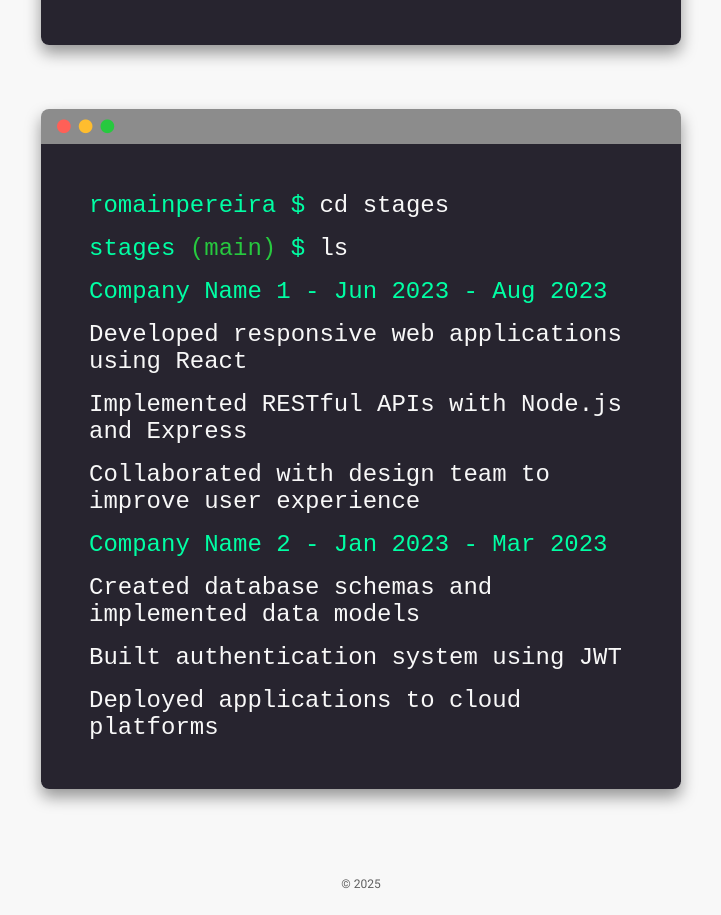
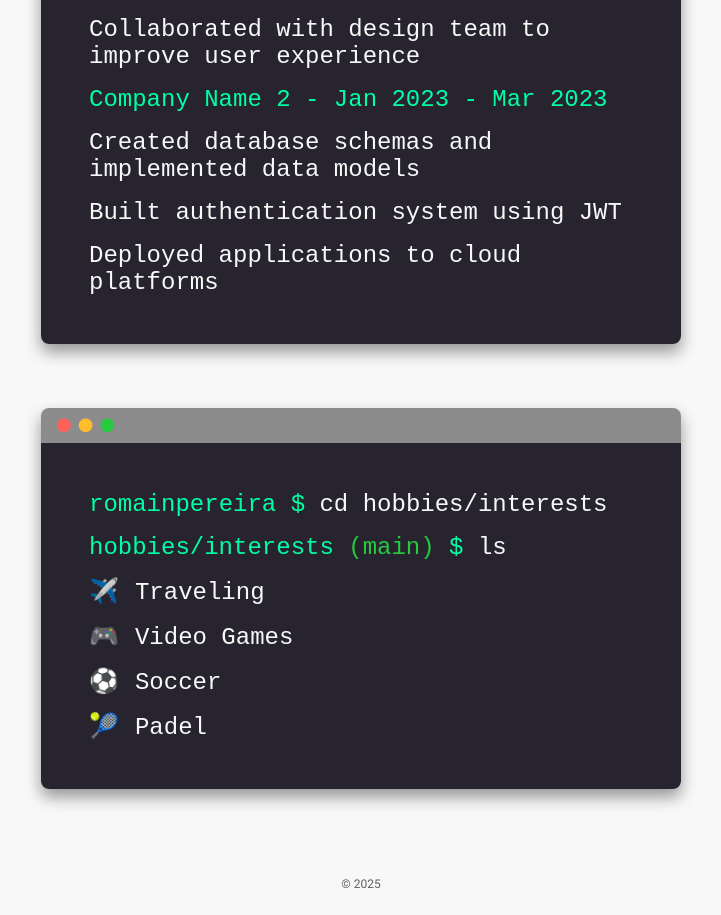
Before and after one commit to romainp12/portfolio, a React (Create React App) app: page /about in a window 1280 px wide. Shown: the part 2267-3182 px from the top of the page, without its empty margins (279-1000 px from the left). Built offline with nearby package versions, Linux system fonts and the light colour scheme; the HTML template or start-up script is replaced by a standard one.

Commit message:
Update About.js

```diff
--- a/src/components/about/About.js
+++ b/src/components/about/About.js
@@ -130,8 +130,8 @@ function stagesText() {
     <Box display={'flex'} flexDirection={'column'} alignItems={'center'} mt={'3rem'}>
       <Terminal text={aboutMeText()} />
       <Terminal text={skillsText()} />
+      <Terminal text={stagesText()} />
       <Terminal text={miscText()} />
-      <Terminal text={stagesText()} />
     </Box>
   );
 }
```
